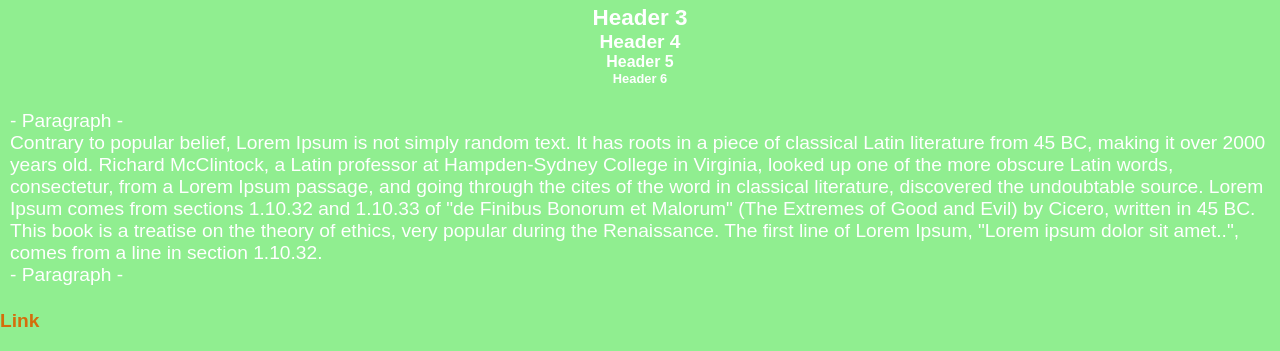
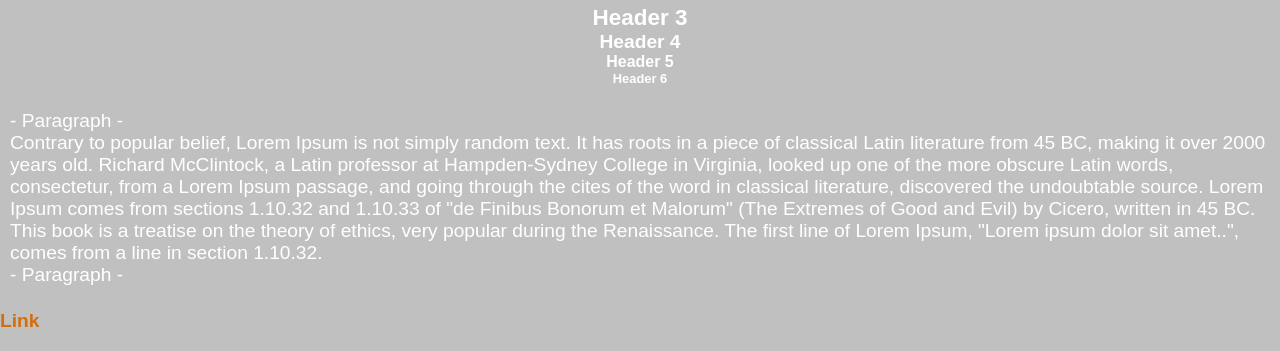
Before and after one commit to 3lanceTyler/synchrevent-test_env, a plain HTML site: page None-Inc/Templates/templates.html in a window 1280 px wide. Shown: the part 105-456 px from the top of the page. Drawn offline with nearby package versions, Linux system fonts and the dark colour scheme.

Commit message:
Update global.css

```diff
--- a/None-Inc/Templates/styles/global.css
+++ b/None-Inc/Templates/styles/global.css
@@ -382,7 +382,7 @@ body {
 @media (prefers-color-scheme:dark){
 body{
 color: var(--shade-w)!important;
-background: var(--col-lg)!important;
+background: var(--shade-lg)!important;
 }
 }
 
```
